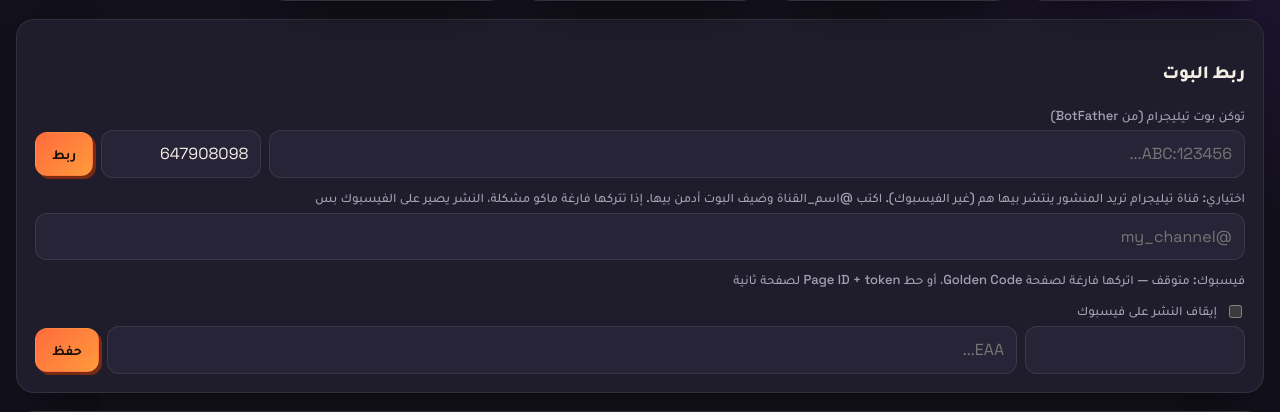
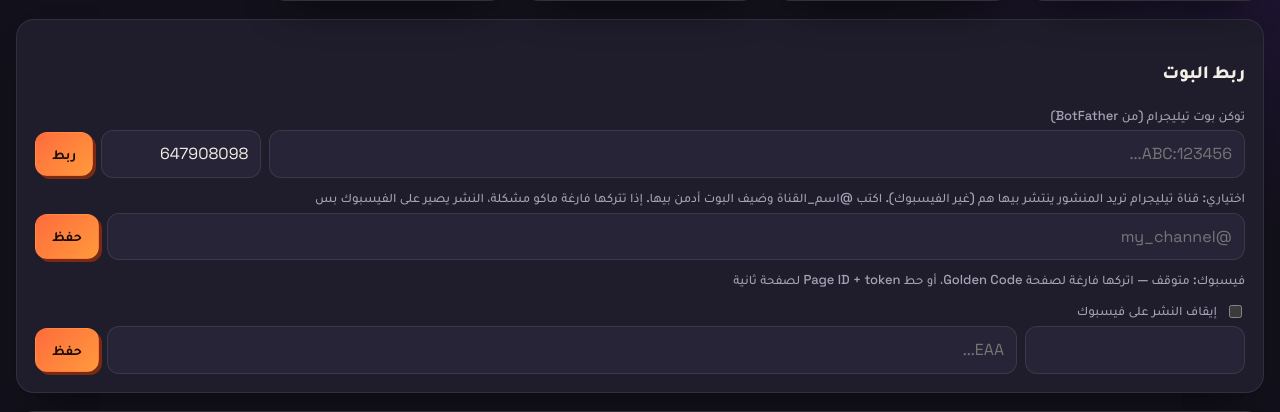
Before and after one commit to Thanoon12k/dev-monitor, a Flask app: page /viraliq/ in a window 1280 px wide. Shown: the part 356-768 px from the top of the page. Run offline with Flask 3, Linux system fonts and the light colour scheme; the visitor is signed in with stand-in values (Sample User, id 1).

Commit message:
Viraliq dashboard: save button next to the channel field
Co-Authored-By: Claude Opus 5.5 <noreply@anthropic.com>
Claude-Session: https://claude.ai/code/session_01TVxCusnqQdRUbDrX3iM7rc

```diff
--- a/templates/viraliq/dashboard.html
+++ b/templates/viraliq/dashboard.html
@@ -11,7 +11,8 @@
 <input name="chat_id" value="{{ cfg.chat_id or default_chat }}" style="width:160px"><button>ربط</button></div></form>
 <form method="post"><input type="hidden" name="csrf" value="{{ csrf }}"><input type="hidden" name="chat_id" value="{{ cfg.chat_id or default_chat }}">
 <label>اختياري: قناة تيليجرام تريد المنشور ينتشر بيها هم (غير الفيسبوك). اكتب @اسم_القناة وضيف البوت أدمن بيها. إذا تتركها فارغة ماكو مشكلة، النشر يصير على الفيسبوك بس</label>
-<input name="channel" value="{{ cfg.channel or '' }}" placeholder="@my_channel">
+<div class="row"><input name="channel" value="{{ cfg.channel or '' }}" placeholder="@my_channel" style="flex:1"><button>حفظ</button></div>
+{% if cfg.channel %}<p class="mute">📢 ينشر هم على قناة {{ cfg.channel }}</p>{% endif %}
 <label>فيسبوك: {% if fb %}ينشر على صفحة {{ 'Golden Code' if fb == '423528124186043' else fb }} ✅{% else %}متوقف{% endif %} — اتركها فارغة لصفحة Golden Code، أو حط Page ID + token لصفحة ثانية</label>
 <label style="display:flex;gap:8px;align-items:center"><input type="checkbox" name="fb_off" value="1" style="width:auto" {{ 'checked' if cfg.fb_off }}> إيقاف النشر على فيسبوك</label>
 <div class="row"><input name="fb_page" value="{{ cfg.fb_page or '' }}" style="width:220px"><input name="fb_token" type="password" placeholder="{{ 'محفوظ ✓' if cfg.fb_token else 'EAA...' }}" style="flex:1"><button>حفظ</button></div></form></div>
```
